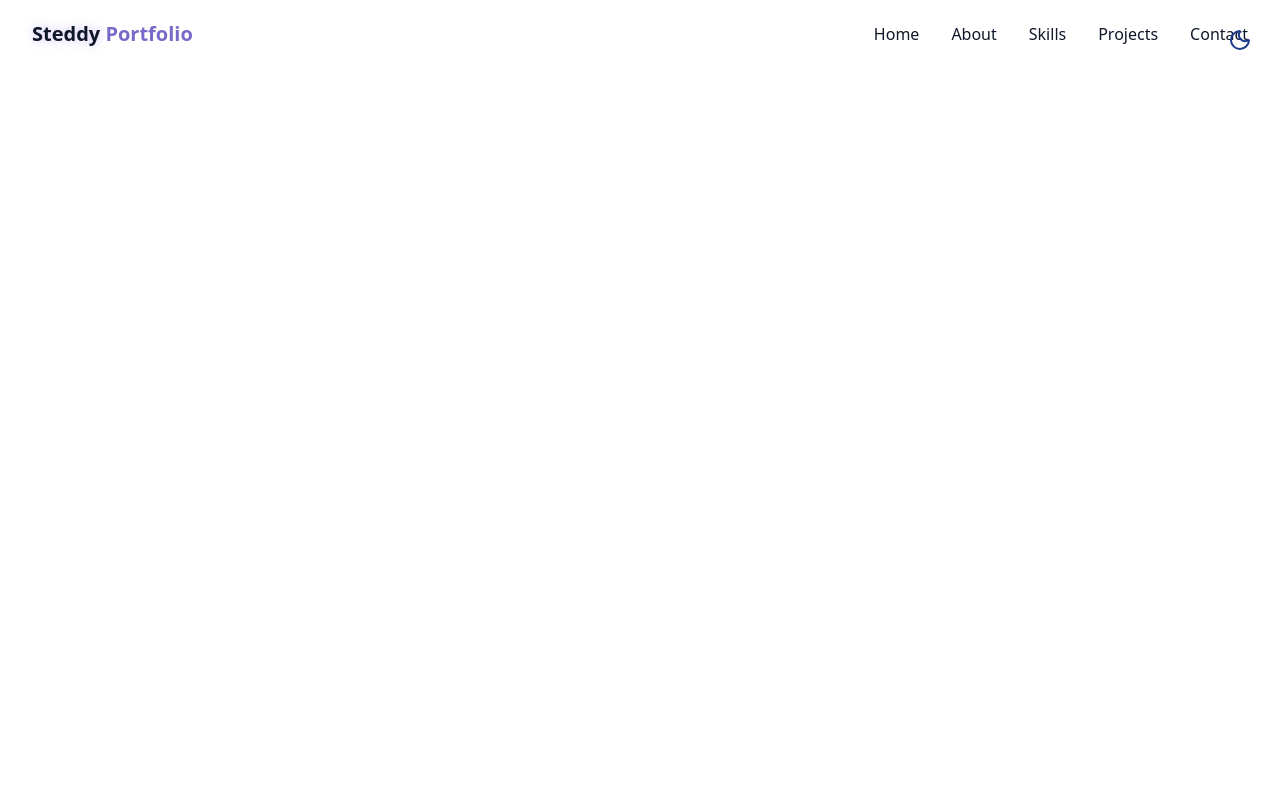
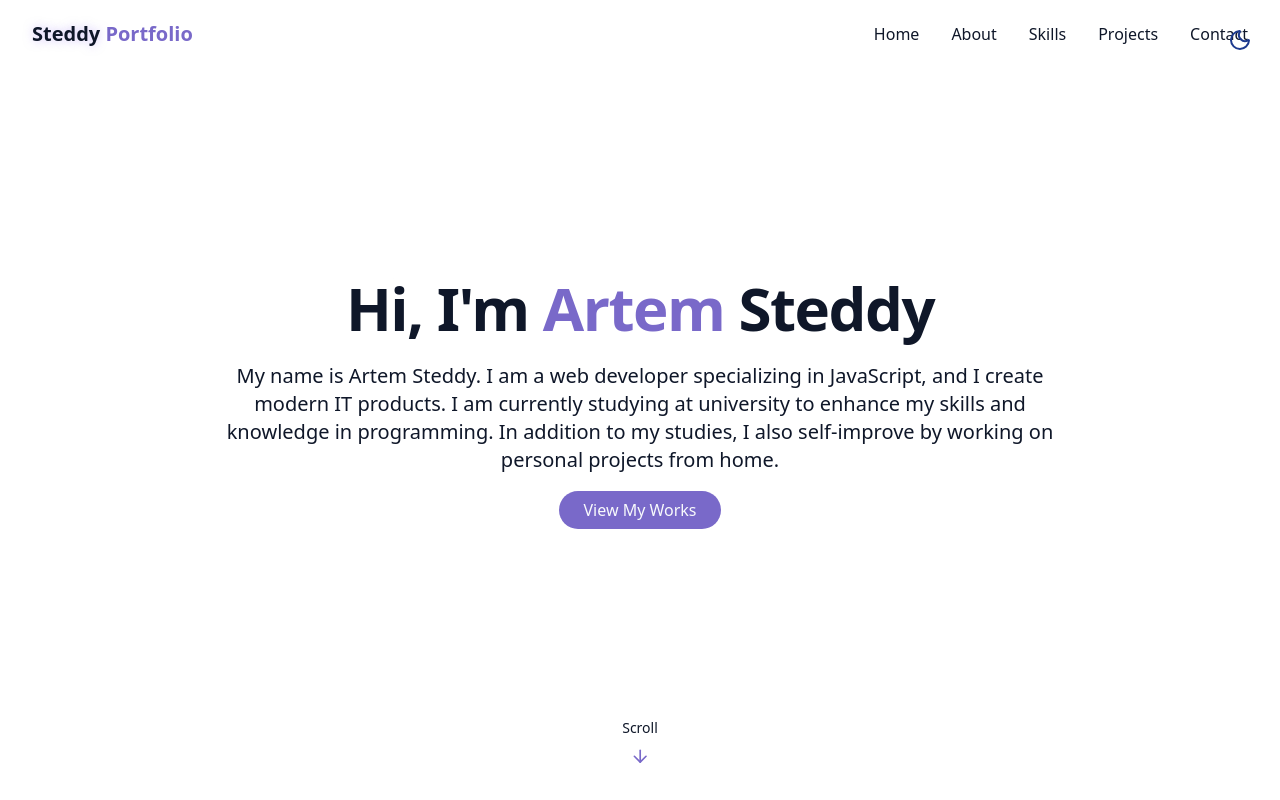
Before and after one commit to Steddyz/beautiful-portfolio, a React (Vite) app: page / in a window 1280 px wide. Built offline with nearby package versions, Linux system fonts and the light colour scheme.

Commit message:
add Hero section

```diff
--- /dev/null
+++ b/src/components/Hero.jsx
@@ -0,0 +1,46 @@
+import { ArrowDown } from "lucide-react";
+import React from "react";
+
+const Hero = () => {
+  return (
+    <section
+      id="#hero"
+      className="relative min-h-screen flex flex-col items-center justify-center px-4"
+    >
+      <div className="container max-w-4xl mx-auto text-center z-10">
+        <div className="space-y-6">
+          <h1 className="text-4xl md:text-6xl font-bold tracking-tight">
+            <span className="opacity-0 animate-fade-in"> Hi, I&apos;m </span>
+            <span className="opacity-0  text-primary animate-fade-in-delay-1">
+              Artem
+            </span>
+            <span className="opacity-0 animate-fade-in-delay-2"> Steddy</span>
+          </h1>
+          <p className="text-lg md:text-xl text-muted-foreground max-2-2xl mx-auto opacity-0 animate-fade-in-delay-3">
+            My name is Artem Steddy. I am a web developer specializing in
+            JavaScript, and I create modern IT products. I am currently studying
+            at university to enhance my skills and knowledge in programming. In
+            addition to my studies, I also self-improve by working on personal
+            projects from home.
+          </p>
+
+          <div>
+            <a
+              href="#projects"
+              className="cosmic-button opacity-0 animate-fade-in-delay-4"
+            >
+              View My Works
+            </a>
+          </div>
+        </div>
+      </div>
+
+      <div className="absolute flex flex-col bottom-8 left-1/2 transform -translate-x-1/2 items-center animate-bounce">
+        <span className="text-sm text-muted-foreground mb-2">Scroll </span>
+        <ArrowDown className="h-5 w-5 text-primary" />
+      </div>
+    </section>
+  );
+};
+
+export default Hero;
--- a/src/pages/Home.jsx
+++ b/src/pages/Home.jsx
@@ -2,6 +2,7 @@ import React from "react";
 import ThemeToggle from "../components/ThemeToggle";
 import StarBackground from "../components/StarBackground";
 import Navbar from "../components/Navbar";
+import Hero from "../components/Hero";
 
 const Home = () => {
   return (
@@ -9,6 +10,9 @@ const Home = () => {
       <ThemeToggle />
       <StarBackground />
       <Navbar />
+      <main>
+        <Hero />
+      </main>
     </div>
   );
 };
```
